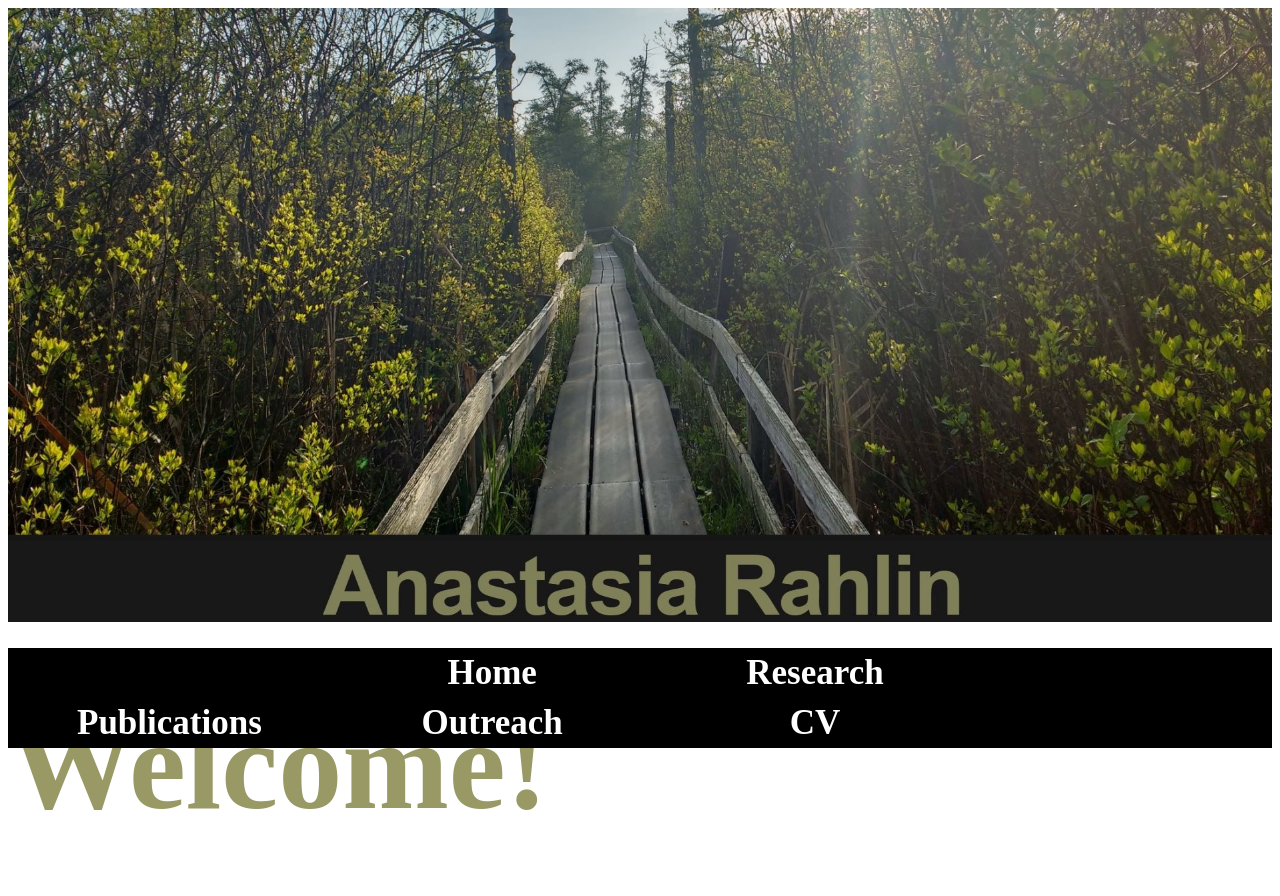
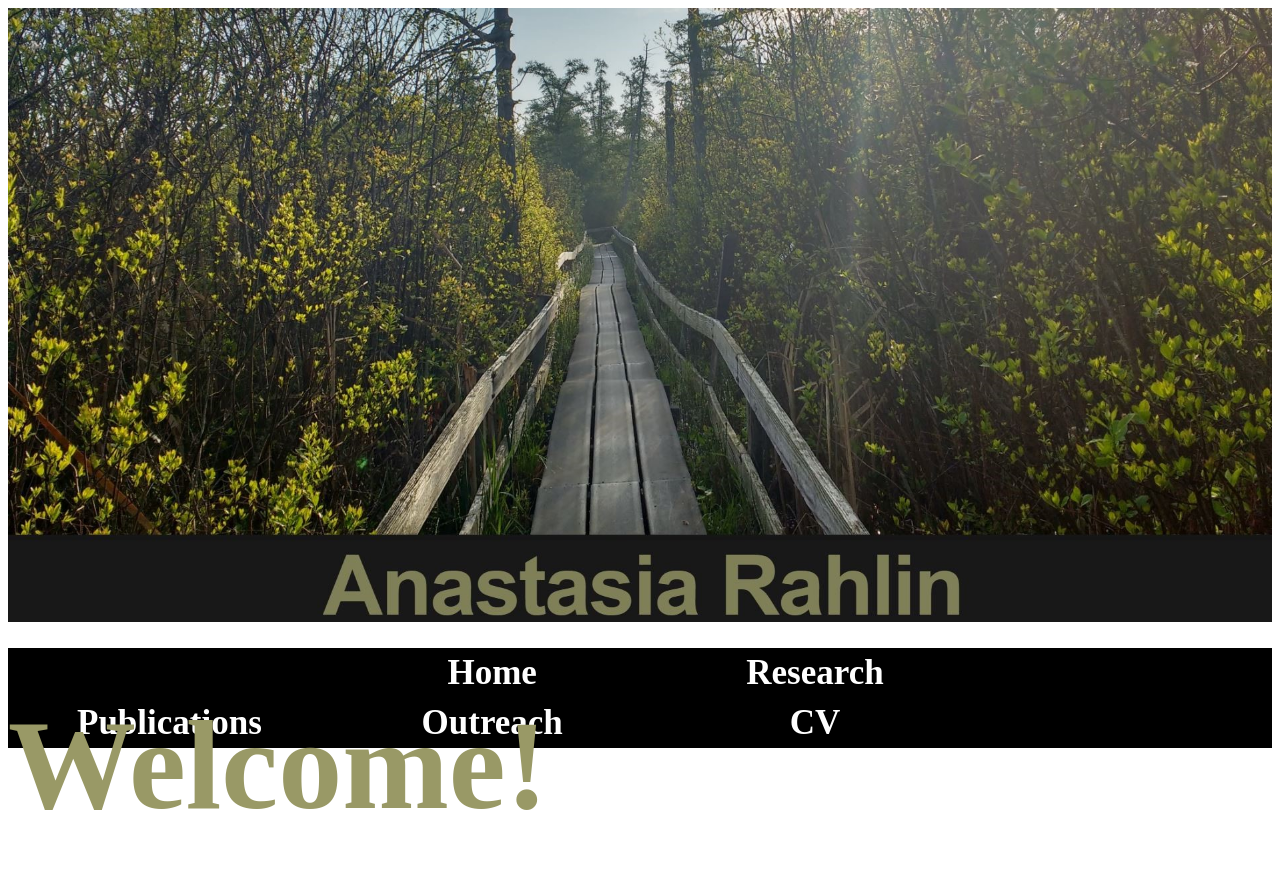
Before and after one commit to anarahlin/anarahlin.github.io, a Jekyll site: the page built from index.html, in a window 1280 px wide. Shown: the top 896 px of the page. Built offline with Jekyll 4.4.1, drawn with Linux system fonts in a browser that asks for light colours; nearby versions of some CDN libraries; the list of posts is cut into pages by our own code; comment, search, counter and statistics services are not loaded; grey boxes are pictures that could not be loaded.

Commit message:
Update nav.html

```diff
--- a/_includes/nav.html
+++ b/_includes/nav.html
@@ -98,7 +98,7 @@
 /* Style the navigation menu */
 .topnav {
   width: 100%;
-  position: relative; /*might need to get rid of this line for menu to work properly? */
+  /* position: relative; /*might need to get rid of this line for menu to work properly? */
   overflow: hidden;
   background-color: #000000;
   z-index: 9;
@@ -140,7 +140,7 @@
 @media screen and (max-width: 640px) {
   .topnav a:not(:first-child) {display: none;}
   .topnav a.icon {
-    float: left; /*changed from original https://www.w3schools.com/howto/howto_js_topnav_responsive.asp */
+    float: right; /*right or left, changed from original https://www.w3schools.com/howto/howto_js_topnav_responsive.asp */
     display: block;
   }
 }
@@ -148,7 +148,7 @@
 @media screen and (max-width: 640px) {
   .topnav.responsive {position: relative;}
   .topnav.responsive .icon {
-    position: center; /*changed from original https://www.w3schools.com/howto/howto_js_topnav_responsive.asp */
+    position: absolute; /*changed from original "absolute" https://www.w3schools.com/howto/howto_js_topnav_responsive.asp */
     right: 0;
     top: 0;
   }
```
